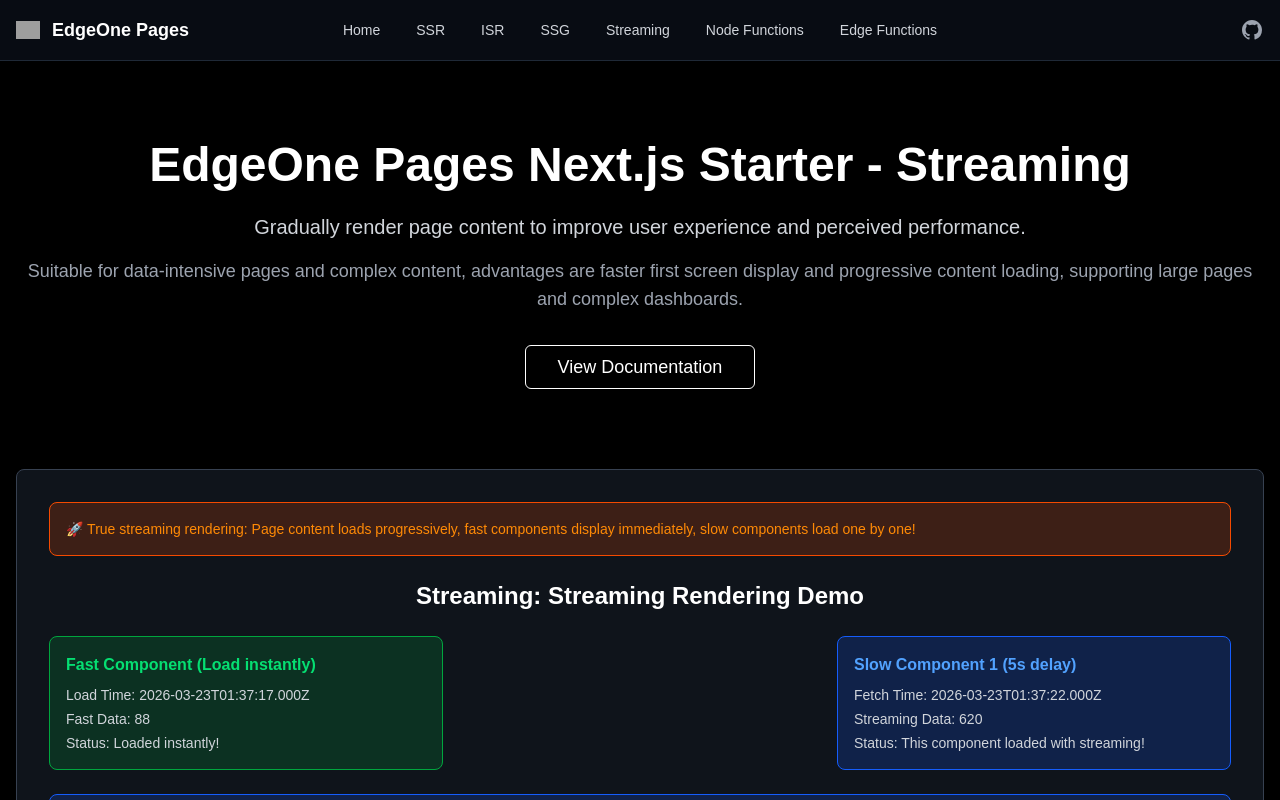
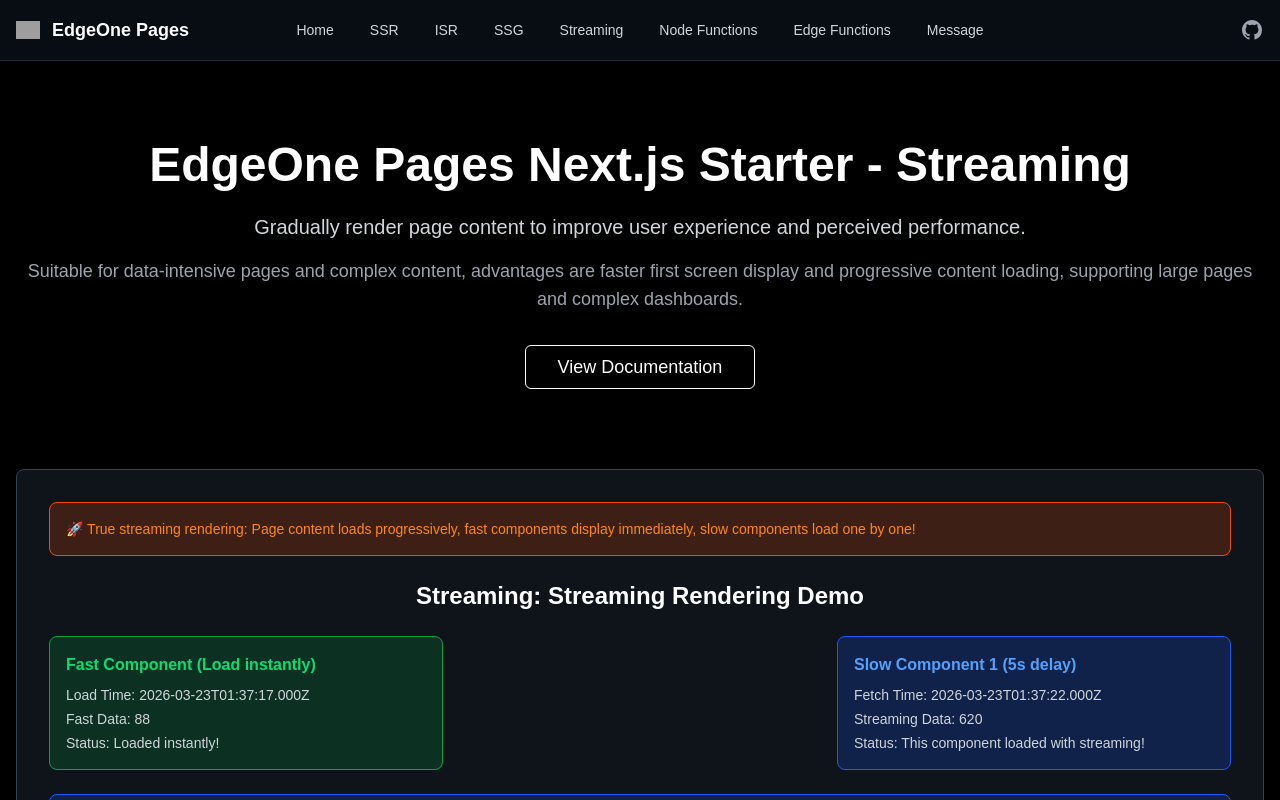
Before and after one commit to ring1012/r1-admin-page, a Next.js app: page /streaming in a window 1280 px wide. Shown: the top 800 px of the page. Built offline with nearby package versions, Linux system fonts and the light colour scheme; grey boxes are pictures that could not be loaded.

Commit message:
Update Header.tsx

```diff
--- a/src/components/Header.tsx
+++ b/src/components/Header.tsx
@@ -20,6 +20,7 @@
     { href: '/streaming', label: 'Streaming' },
     { href: '/node-functions', label: 'Node Functions' },
     { href: '/edge-functions', label: 'Edge Functions' },
+    { href: '/message', label: 'Message' },
   ]
 
   return (
```
